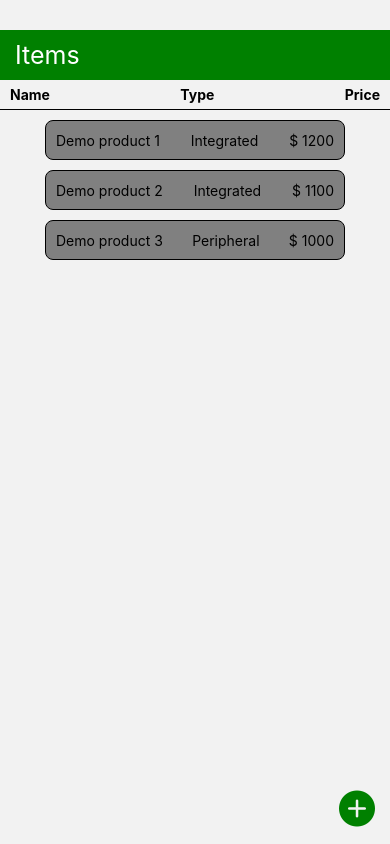
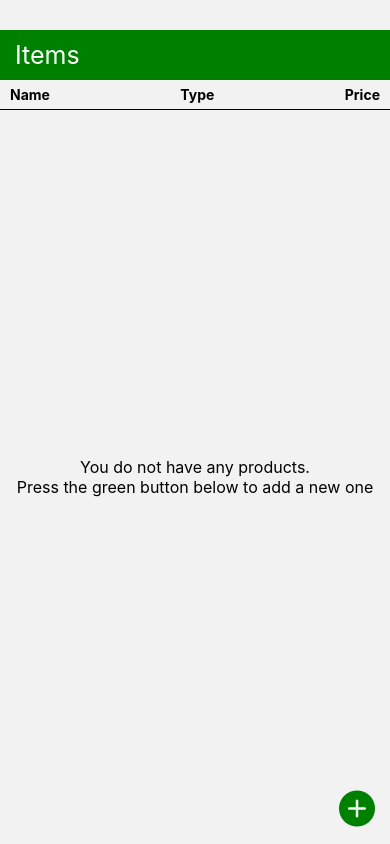
Before and after one commit to rchorngren/cross-platform-assignment, a React Native app: screen /ProductListScreen in a window 390 px wide. Built offline with nearby package versions, Linux system fonts and the light colour scheme.

Commit message:
wip with any type as placeholder

```diff
--- a/src/Screens/AddProductScreen.tsx
+++ b/src/Screens/AddProductScreen.tsx
@@ -11,24 +11,32 @@ interface IAddProductScreen extends NativeStackScreenProps<StackScreen, "AddProd
 }
 
 export const AddProductScreen: React.FC<IAddProductScreen> = (props) => {
-  const [nameInput, setNameInput] = useState("");
-  const [priceInput, setPriceInput] = useState("");
-  const [selectedProductType, setSelectedProductType] = useState("");
+  const context = useContext(Context);
+
+  const [productName, setProductName] = useState("");
+  const [productPrice, setProductPrice] = useState("");
+  const [productType, setProductType] = useState<"Peripheral" | "Integrated">("Peripheral")
   const [disabled, setDisabled] = useState(true);
   const [errorMessage, setErrorMessage] = useState<string | null>(null);
 
+  const [productArray, setProductArray] = useState(context?.productArray);
+
   const productTypes = ["Integrated", "Peripheral"];
 
-  const context = useContext(Context);
+
 
   const saveData = () => {
-    if (selectedProductType == "Integrated" && (parseInt(priceInput) < 1000) || parseInt(priceInput) > 2600) {
+    if (productType == "Integrated" && (parseInt(productPrice) < 1000) || parseInt(productPrice) > 2600) {
       setErrorMessage("Integrated products may be anywhere within the range of 1000 and 2600 dollars");
-    } else if (selectedProductType == "Peripheral" && parseInt(priceInput) <= 0) {
+    } else if (productType == "Peripheral" && parseInt(productPrice) <= 0) {
       setErrorMessage("Price must be greater than 0");
     } else {
-      console.log('Saving data');
-      { context?.setDemoText(nameInput) };
+
+      var newData = { productName, productType, productPrice }
+
+      // context?.setProductArray(productArray?.push(newData));
+      context?.setProductArray([newData]);
+
       props.navigation.navigate("ProductListScreen");
     }
   }
@@ -51,7 +59,8 @@ export const AddProductScreen: React.FC<IAddProductScreen> = (props) => {
   }
 
   useEffect(() => {
-    if ((nameInput == "" || null) || (selectedProductType == "" || null) || (priceInput == "" || null)) {
+    console.log('productArray:', productArray)
+    if ((productName == "" || null) || (productPrice == "" || null)) {
       setDisabled(true)
     } else {
       setDisabled(false);
@@ -62,14 +71,14 @@ export const AddProductScreen: React.FC<IAddProductScreen> = (props) => {
     <SafeAreaView style={styles.container}>
       <Text style={styles.headerText}>Create New Product</Text>
 
-      <InputText defaultValue="Name" value={nameInput} isNumeric={false} onTextChange={setNameInput} />
+      <InputText defaultValue="Name" value={productName} isNumeric={false} onTextChange={setProductName} />
 
-      <InputText defaultValue="Price" value={priceInput} isNumeric={true} onTextChange={setPriceInput} />
+      <InputText defaultValue="Price" value={productPrice} isNumeric={true} onTextChange={setProductPrice} />
       <Text style={styles.errorText}>{errorMessage}</Text>
 
       <SelectDropdown
         data={productTypes}
-        onSelect={(selectedItem) => { setSelectedProductType(selectedItem) }}
+        onSelect={(selectedItem) => { setProductType(selectedItem) }}
         buttonTextAfterSelection={(selectedItem) => { return selectedItem }}
         rowTextForSelection={(item) => { return item }}
         buttonStyle={styles.inputContainer}
--- a/src/Screens/ProductListScreen.tsx
+++ b/src/Screens/ProductListScreen.tsx
@@ -9,21 +9,26 @@ import { AntDesign } from '@expo/vector-icons';
 interface IProductListScreen extends NativeStackScreenProps<StackScreen, "ProductListScreen"> { }
 
 export const ProductListScreen: React.FC<IProductListScreen> = (props) => {
-  const [savedProducts, setSavedProducts] = useState([{ productName: "Demo product 1", productType: "Integrated", productPrice: "1200" }, { productName: "Demo product 2", productType: "Integrated", productPrice: "1100" }, { productName: "Demo product 3", productType: "Peripheral", productPrice: "1000" }]);
+  const context = useContext(Context);
+  // const [savedProducts, setSavedProducts] = useState([{ productName: "Demo product 1", productType: "Integrated", productPrice: "1200" }, { productName: "Demo product 2", productType: "Integrated", productPrice: "1100" }, { productName: "Demo product 3", productType: "Peripheral", productPrice: "1000" }]);
+  const [savedProducts, setSavedProducts] = useState(context?.productArray);
 
-  const context = useContext(Context);
+
 
   const navigateToEditScreen = (productName: string, productPrice: string, productType: string) => {
     props.navigation.navigate("EditProductScreen", { productName, productPrice, productType });
   }
 
   useEffect(() => {
+    if (savedProducts!.length > 0) {
+      console.log('save', savedProducts);
+    }
+
+  }, [savedProducts])
+
+  useEffect(() => {
     console.log('savedProducts: ', savedProducts)
-    // console.log('checking data...', context?.demoText)
-    if (context?.demoText != "") {
-      console.log('setting products');
-      // setSavedProducts(context?.demoText!);
-    }
+    setSavedProducts(context?.productArray);
   });
 
   return (
@@ -40,12 +45,13 @@ export const ProductListScreen: React.FC<IProductListScreen> = (props) => {
 
       <View style={styles.content}>
 
-        {savedProducts.length > 0 ? (
+        {savedProducts!.length > 0 ? (
 
           <FlatList
             data={savedProducts}
             renderItem={({ item, index }) =>
-              <Pressable style={styles.product} key={index} onPress={() => navigateToEditScreen(item.productName, item.productPrice, item.productType)}>
+              // <Pressable style={styles.product} key={index} onPress={() => navigateToEditScreen(item.productName, item.productPrice, item.productType)}>
+              <Pressable style={styles.product} key={index} onPress={() => console.log('index: ', index)}>
                 <Text>{item.productName}</Text>
                 <Text>{item.productType}</Text>
                 <Text>$ {item.productPrice}</Text>
--- a/src/context/Context.tsx
+++ b/src/context/Context.tsx
@@ -1,29 +1,29 @@
 import React, { useState } from "react";
 
+interface IProducts {
+  productName: string;
+  productType: "Integrated" | "Peripheral";
+  productPrice: string;
+}
+
 interface IContext {
-  demoText: string;
-  setDemoText: (text: string) => void;
-
-  // productArray: ???
-  // setProductArray: ???
-
+  productArray: IProducts[];
+  // setProductArray: (array: []) => void;
+  setProductArray: any;
 }
 
 export const Context = React.createContext<IContext | undefined>(
   undefined
-);
+)
 
 export const ContextProvider: React.FC = (props) => {
-  const [demoText, setDemoText] = useState("");
-  // const [products, setProducts] = useState({});
+  const [productArray, setProductArray] = useState<any>([]);
 
   return (
     <Context.Provider
       value={{
-        demoText: demoText,
-        setDemoText: setDemoText,
-        // products: products,
-        // setProducts: setProducts
+        productArray: productArray,
+        setProductArray: setProductArray
       }}
     >
       {props.children}
```
